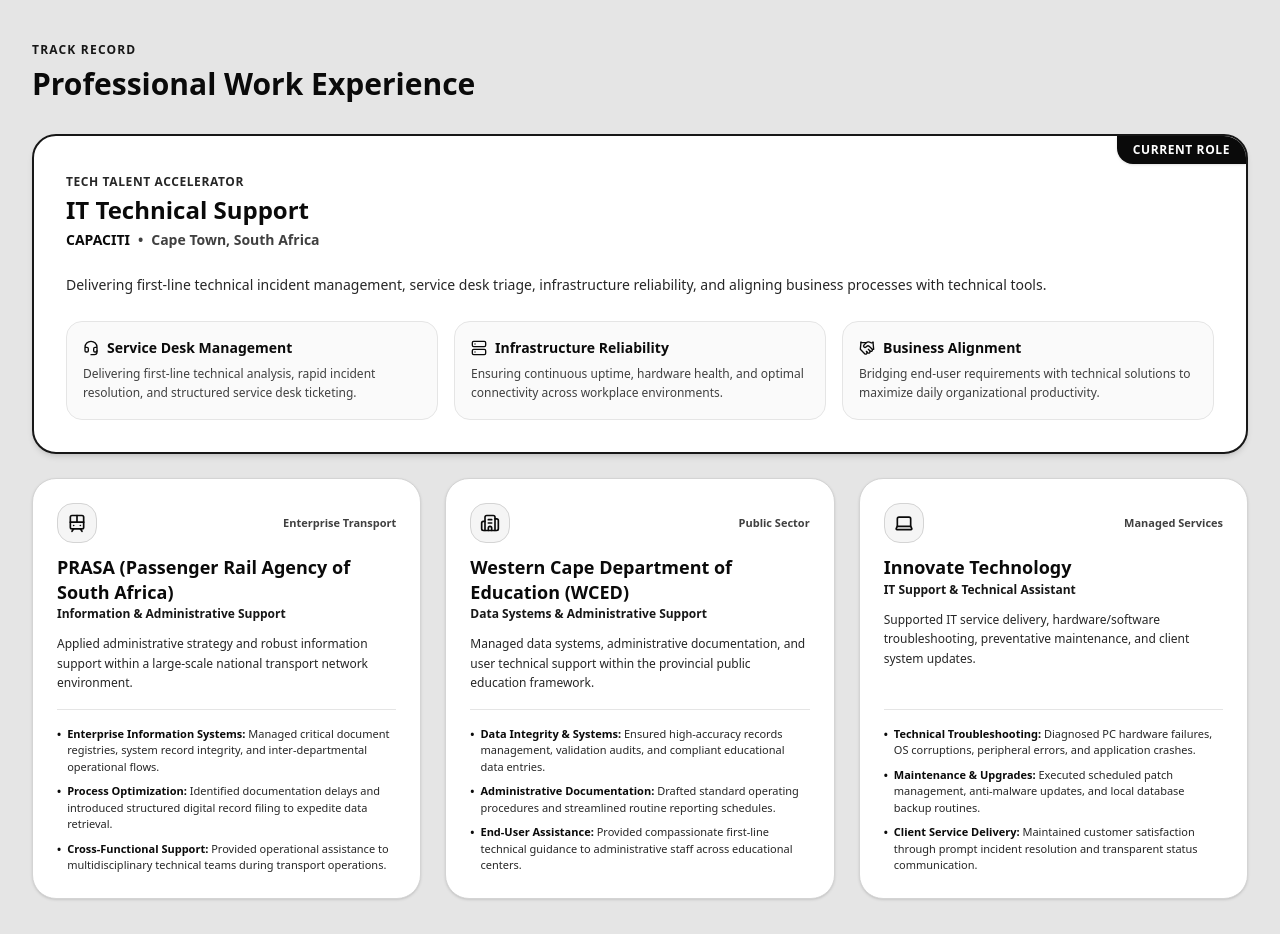
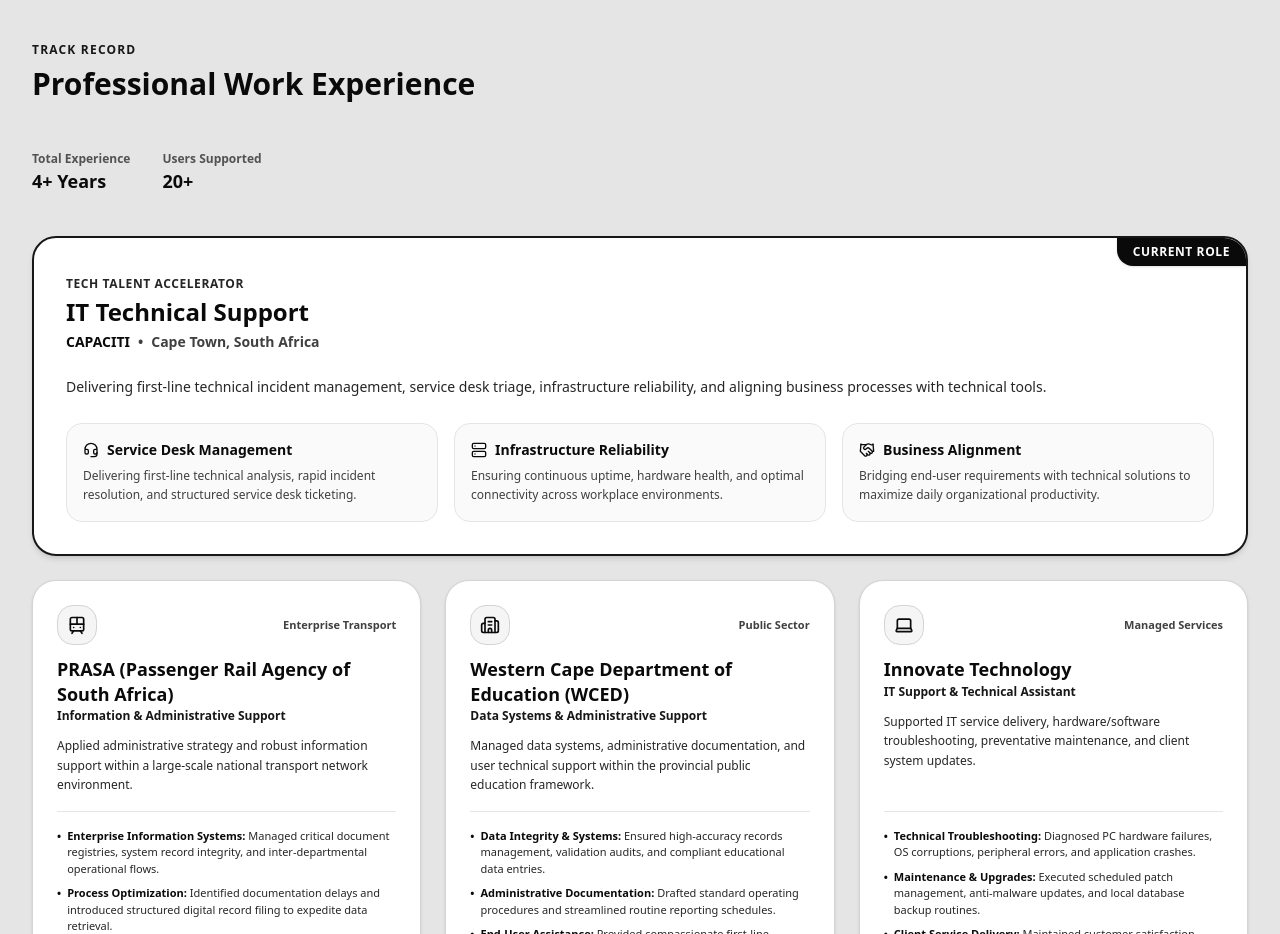
Before and after one commit to AwonkeP/Digital-Profile, a React (Vite) app: page / in a window 1280 px wide. Shown: the part 2260-3194 px from the top of the page. Built offline with nearby package versions, Linux system fonts and the light colour scheme.

Commit message:
Updated the EXPERIENCE_METRICS constant in src/data.ts to include years of experience and number of users supported.

```diff
--- a/src/components/AiChatbot.tsx
+++ b/src/components/AiChatbot.tsx
@@ -26,7 +26,6 @@
   const inputRef = useRef<HTMLInputElement>(null);
 
   const quickChips = [
-    'Current Role @ IT Support',
     'Current Company @CAPACITI',
     'Education @CPUT Diploma',
     'Work Experience',
--- a/src/components/ExperienceSection.tsx
+++ b/src/components/ExperienceSection.tsx
@@ -1,6 +1,6 @@
 import React from 'react';
 import { Headset, Server, Handshake, Train, Building2, Laptop, FileText, Users, ShieldCheck, HelpCircle, Wrench, CheckCircle } from 'lucide-react';
-import { EXPERIENCE_DATA } from '../data';
+import { EXPERIENCE_DATA, EXPERIENCE_METRICS } from '../data';
 
 export const ExperienceSection: React.FC = () => {
   const currentRole = EXPERIENCE_DATA.find((e) => e.isCurrent);
@@ -44,6 +44,17 @@
         <h3 className="text-2xl sm:text-3xl font-extrabold text-neutral-950 dark:text-white">
           Professional Work Experience
         </h3>
+      </div>
+
+      <div className="flex flex-wrap gap-x-8 gap-y-3 border-y border-neutral-200 dark:border-neutral-800 py-4 mb-6">
+        <div>
+          <div className="text-xs font-bold text-neutral-600 dark:text-neutral-400">Total Experience</div>
+          <div className="text-lg font-extrabold text-neutral-950 dark:text-white">{EXPERIENCE_METRICS.yearsExperience}</div>
+        </div>
+        <div>
+          <div className="text-xs font-bold text-neutral-600 dark:text-neutral-400">Users Supported</div>
+          <div className="text-lg font-extrabold text-neutral-950 dark:text-white">{EXPERIENCE_METRICS.usersSupported}</div>
+        </div>
       </div>
 
       <div className="space-y-6">
--- a/src/components/Hero.tsx
+++ b/src/components/Hero.tsx
@@ -1,7 +1,7 @@
 import React, { useState, useEffect } from 'react';
 import { Send, MapPin, CheckCircle2, ArrowUpRight, Linkedin, Github, X, Shield, Cpu, Network, Building2, ChevronRight, Award, Sparkles, ExternalLink } from 'lucide-react';
 import { motion, AnimatePresence } from 'motion/react';
-import { PROFILE_INFO } from '../data';
+import { EXPERIENCE_METRICS, PROFILE_INFO } from '../data';
 
 interface HeroProps {
   onOpenResume: () => void;
@@ -90,18 +90,18 @@
     keyPoints: [
       'CAPACITI: Full-lifecycle IT support, M365 provisioning, hybrid meeting room tech, and fast-paced accelerator workflows.',
       'PRASA: Public rail transport IT operations, enterprise equipment maintenance, and mission-critical communications.',
-      'Western Cape Education Department (WCED): Supported 1,200+ students and educators across institutional computer labs.',
+      'Western Cape Education Department (WCED): Supported chief markers and teachers in assessment administration and procedural compliance.',
       'Business-IT Alignment: Bridging technical problem-solving with organizational compliance and productivity.'
     ],
     metrics: [
-      { label: 'Enterprise Roles', value: '4+ Organizations' },
-      { label: 'Users Supported', value: '1,200+' },
+      { label: 'Enterprise Roles', value: '4 Organizations' },
+      { label: 'Users Supported', value: EXPERIENCE_METRICS.usersSupported },
       { label: 'Infrastructure Scope', value: 'Multi-Site' }
     ]
   },
   stats: {
     id: 'stats',
-    title: '4+ Enterprise Roles',
+    title: '4 Enterprise Roles',
     subtitle: 'Track Record of Progressive IT Support Delivery',
     icon: Award,
     badge: 'Career History',
@@ -113,7 +113,7 @@
       'Student Academic IT & Administrative Support at CPUT'
     ],
     metrics: [
-      { label: 'Total Experience', value: '4+ Years Foundation' },
+      { label: 'Total Experience', value: `${EXPERIENCE_METRICS.yearsExperience} Foundation` },
       { label: 'Environments', value: 'Hybrid & On-Premise' },
       { label: 'Focus', value: 'Service Excellence' }
     ]
--- a/src/components/ResumeModal.tsx
+++ b/src/components/ResumeModal.tsx
@@ -1,6 +1,6 @@
 import React from 'react';
 import { X, Printer, Download, Mail, MapPin, Briefcase, GraduationCap, CheckCircle2, Copy, Check, Linkedin, Github, ExternalLink, ChevronDown, Loader2 } from 'lucide-react';
-import { PROFILE_INFO, EXPERIENCE_DATA, EDUCATION_DATA, SKILLS_DATA, CERTIFICATES_DATA } from '../data';
+import { PROFILE_INFO, EXPERIENCE_METRICS, EXPERIENCE_DATA, EDUCATION_DATA, SKILLS_DATA, CERTIFICATES_DATA } from '../data';
 import { generateResumePdf, triggerPrintCv } from '../utils/generatePdf';
 
 interface ResumeModalProps {
@@ -66,6 +66,7 @@
 - Business Information Administration & Workflow Automation
 
 WORK EXPERIENCE
+${EXPERIENCE_METRICS.yearsExperience} total experience | ${EXPERIENCE_METRICS.usersSupported} users supported
 1. ${EXPERIENCE_DATA[0].company} - ${EXPERIENCE_DATA[0].role} (${EXPERIENCE_DATA[0].period})
    - Service desk triage, first-line technical incident resolution, uptime assurance.
 2. ${EXPERIENCE_DATA[1].company} - ${EXPERIENCE_DATA[1].role}
@@ -261,6 +262,9 @@
             <h2 className="text-xs font-bold uppercase tracking-wider text-neutral-700 dark:text-neutral-400">
               Work Experience
             </h2>
+            <p className="text-xs font-bold text-neutral-800 dark:text-neutral-200">
+              {EXPERIENCE_METRICS.yearsExperience} total experience <span className="mx-2">|</span> {EXPERIENCE_METRICS.usersSupported} users supported
+            </p>
             <div className="space-y-4">
               {EXPERIENCE_DATA.map((exp) => (
                 <div key={exp.id} className="p-4 rounded-2xl bg-neutral-50 dark:bg-neutral-800/60 border border-neutral-200 dark:border-neutral-700 space-y-2">
--- a/src/data.ts
+++ b/src/data.ts
@@ -73,6 +73,11 @@
     ]
   }
 ];
+
+export const EXPERIENCE_METRICS = {
+  yearsExperience: '4+ Years',
+  usersSupported: '20+'
+};
 
 export const EXPERIENCE_DATA: ExperienceItem[] = [
   {
--- a/src/utils/aiAssistantFallback.ts
+++ b/src/utils/aiAssistantFallback.ts
@@ -1,3 +1,5 @@
+import { EXPERIENCE_METRICS } from '../data';
+
 // Client-side grounded knowledge assistant engine for Awonke Philibane's portfolio.
 // Ensures the assistant provides rich, conversational, multi-turn, friendly responses
 // even when deployed statically, when network is unavailable, or before API keys are configured.
@@ -236,7 +238,7 @@
     lower.includes("employment") ||
     lower.includes("history")
   ) {
-    return "Awonke has built a well-rounded career spanning enterprise technical support and systems administration:\n\n" +
+    return `Awonke has built a well-rounded career spanning ${EXPERIENCE_METRICS.yearsExperience} in enterprise technical support and systems administration, supporting ${EXPERIENCE_METRICS.usersSupported} users:\n\n` +
       "- **CAPACITI (Current):** IT Technical Support specializing in first-line diagnostics, network reliability, M365 user management, and service desk excellence.\n" +
       "- **PRASA (Passenger Rail Agency of SA):** Managed enterprise information systems, operational documentation, and data coordination.\n" +
       "- **WCED (Western Cape Dept. of Education):** Supported educational database administration and front-line staff technical issues.\n" +
--- a/src/utils/generatePdf.ts
+++ b/src/utils/generatePdf.ts
@@ -1,5 +1,5 @@
 import { jsPDF } from 'jspdf';
-import { PROFILE_INFO, EXPERIENCE_DATA, EDUCATION_DATA, SKILLS_DATA, PROJECTS_DATA, CERTIFICATES_DATA } from '../data';
+import { PROFILE_INFO, EXPERIENCE_METRICS, EXPERIENCE_DATA, EDUCATION_DATA, SKILLS_DATA, PROJECTS_DATA, CERTIFICATES_DATA } from '../data';
 
 export function generateResumePdf(): void {
   const doc = new jsPDF({
@@ -139,6 +139,11 @@
 
   // 3. PROFESSIONAL EXPERIENCE
   addSectionTitle('Professional Experience');
+  doc.setFont('helvetica', 'bold');
+  doc.setFontSize(9);
+  doc.setTextColor(51, 65, 85);
+  doc.text(`${EXPERIENCE_METRICS.yearsExperience} total experience | ${EXPERIENCE_METRICS.usersSupported} users supported`, margin, y);
+  y += 6;
 
   EXPERIENCE_DATA.forEach((exp) => {
     checkPageBreak(25);
@@ -295,7 +300,9 @@
       return;
     }
 
-    const expHtml = EXPERIENCE_DATA.map(
+    const expHtml = `
+      <p style="font-size: 11px; font-weight: bold; color: #334155; margin: 0 0 10px;">${EXPERIENCE_METRICS.yearsExperience} total experience | ${EXPERIENCE_METRICS.usersSupported} users supported</p>
+    ` + EXPERIENCE_DATA.map(
       (exp) => `
       <div style="margin-bottom: 16px;">
         <div style="display: flex; justify-content: space-between; align-items: baseline;">
```
Also changed, not shown: 1 other file (tests, documents, lock files or other folders).
